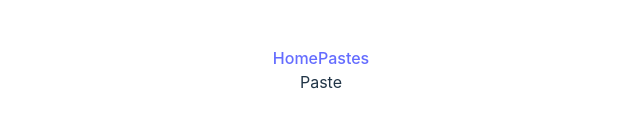
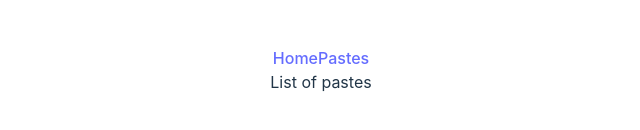
Before and after one commit to amar-jondhalekar/React-Paste-App, a React (Vite) app: page /pastes in a window 1280 px wide. Shown: the part 330-460 px from the top of the page, without its empty margins (319-959 px from the left). Built offline with nearby package versions, Linux system fonts and the light colour scheme.

Commit message:
changed name of the div ele

```diff
--- a/src/components/Paste.jsx
+++ b/src/components/Paste.jsx
@@ -2,7 +2,7 @@ import React from 'react'
 
 const Paste = () => {
   return (
-    <div>Paste</div>
+    <div>List of pastes </div>
   )
 }
 
```
